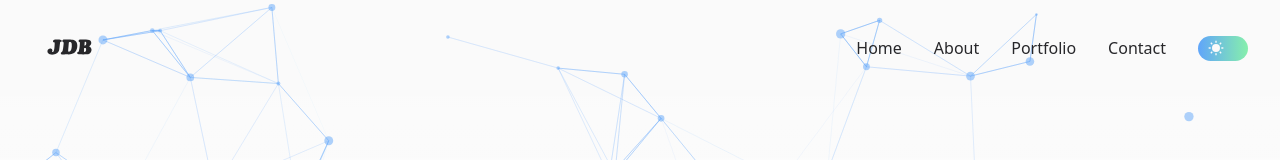
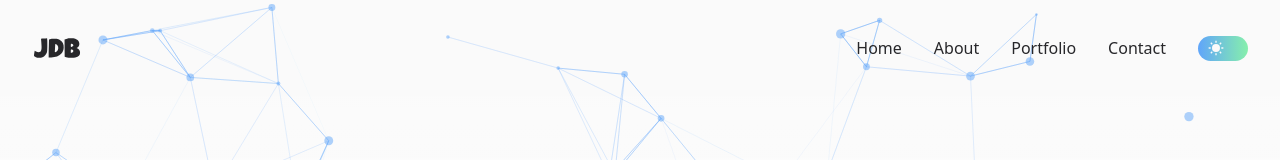
Before and after one commit to jonathandebremme/Portfolio, a Next.js app in the folder my-portfolio/: page / in a window 1280 px wide. Shown: the top 160 px of the page. Built offline with nearby package versions, Linux system fonts and the light colour scheme.

Commit message:
Changed logo + favicon

```diff
--- a/my-portfolio/app/components/Homepage.jsx
+++ b/my-portfolio/app/components/Homepage.jsx
@@ -24,15 +24,15 @@ export default function Homepage() {
         </h1>
       </div>
       <div>
-        <Link
+        <a
           className="inline-block px-7 py-3 mr-2 border-2 border-blue-400 bg-blue-400 text-zinc-50 font-medium text-sm leading-snug uppercase rounded shadow-md hover:bg-zinc-50 hover:text-green-300 hover:shadow-lg hover:border-green-300 focus:bg-zinc-50 focus:text-green-300 focus:border-green-300 focus:shadow-lg focus:outline-none focus:ring-0 active:bg-zinc-50 active:shadow-lg transition duration-150 ease-in-out"
-          href="./resume"
+          href="./resume.pdf"
           role="button"
           aria-label="Resume link button"
           target="_blank"
         >
           Resume
-        </Link>
+        </a>
         <Link
           className="inline-block px-7 py-3 mr-2 bg-transparent border-2 border-blue-400 bg-zinc-50 text-blue-400 font-medium text-sm leading-snug uppercase rounded shadow-md hover:bg-green-300 hover:shadow-lg hover:text-zinc-50 hover:border-green-300 focus:bg-green-300 focus:border-green-300 focus:text-zinc-50 focus:shadow-lg focus:outline-none focus:ring-0 active:bg-pink-500 active:shadow-lg transition duration-150 ease-in-out"
           href="/portfolio"
--- a/my-portfolio/app/components/Logo.jsx
+++ b/my-portfolio/app/components/Logo.jsx
@@ -10,121 +10,46 @@ export default function Logo({ width, height }) {
   useEffect(() => setImgHeight(height), [height]);
   return (
     <div>
-      <svg
+      {/*       <svg
         width={imgWidth}
         height={imgHeight}
         xmlns="http://www.w3.org/2000/svg"
-        viewBox="0 0 1024 1024"
+        viewBox="0 0 1024 1024" */}
+      <svg
+        version="1.0"
+        xmlns="http://www.w3.org/2000/svg"
+        width={imgWidth}
+        height={imgHeight}
+        viewBox="0 0 192.000000 192.000000"
+        preserveAspectRatio="xMidYMid meet"
+      >
+        <g
+          transform="translate(0.000000,192.000000) scale(0.100000,-0.100000)"
+          fill="currentcolor"
+          stroke="none"
         >
           <path
-          fill="currentColor"
-          d="
-M430.770569,593.104736
-	C423.347351,593.483459 416.427216,594.369507 409.398041,593.384521
-	C394.392853,591.281921 391.914124,581.360657 394.404510,569.484741
-	C395.218414,565.603455 398.523712,563.300964 402.167755,562.342834
-	C411.749329,559.823486 416.130402,553.388550 418.159821,544.039795
-	C422.927460,522.076416 426.347290,499.935364 428.849609,477.611664
-	C430.258636,465.041260 431.625610,452.500977 432.114349,439.843384
-	C432.472015,430.580597 429.800049,423.978912 420.281250,421.073975
-	C415.423828,419.591553 413.006744,415.472961 413.134216,410.675140
-	C413.301819,404.366852 415.114075,398.412781 421.090881,394.890381
-	C425.776703,392.128845 430.958191,390.848053 436.369629,390.788483
-	C472.347687,390.392548 508.335388,389.472076 544.300903,390.888824
-	C563.021423,391.626251 580.488159,396.836273 594.846191,409.553528
-	C606.225708,419.632660 612.910156,432.752716 615.652893,447.445557
-	C621.920959,481.024933 618.780212,513.478027 601.467285,543.631042
-	C587.339661,568.236450 565.567444,582.242737 538.269287,588.465088
-	C525.362610,591.407043 512.328125,592.368835 499.132172,592.277832
-	C479.138428,592.139954 459.143005,592.246338 439.148285,592.255798
-	C436.484375,592.257080 433.808472,592.176697 430.770569,593.104736
-M495.396790,516.873718
-	C495.071899,522.022461 494.813477,527.176514 494.404175,532.318542
-	C493.956940,537.937622 492.975159,543.510803 494.343597,549.172729
-	C495.324249,553.230286 497.318451,555.645020 501.750946,555.851013
-	C508.862671,556.181763 515.297546,554.539429 520.821045,549.921875
-	C529.482361,542.681152 534.205322,533.045288 537.101379,522.427429
-	C543.521118,498.890747 545.156738,474.913940 542.499329,450.732422
-	C541.567444,442.252228 538.827393,434.029785 531.790710,428.266479
-	C525.704834,423.281982 518.582275,421.969727 511.142120,424.168335
-	C505.314941,425.890381 502.944397,430.889404 502.430542,436.462006
-	C500.888763,453.182404 499.684326,469.933563 498.262299,486.665436
-	C497.432129,496.433563 496.437653,506.187744 495.396790,516.873718
-z"
+            d="M1415 1334 c-16 -3 -60 -14 -98 -25 l-67 -20 2 -331 3 -331 55 -19
+	   c79 -28 263 -35 354 -14 130 31 181 82 181 182 0 75 -33 131 -94 161 l-40 20
+	   37 24 c52 34 74 81 69 151 -5 81 -38 128 -120 168 -56 27 -77 32 -158 35 -52
+	   2 -107 1 -124 -1z m159 -236 c9 -12 16 -28 16 -36 0 -22 -48 -62 -75 -62 -24
+	   0 -25 3 -25 53 0 30 3 57 7 60 15 16 62 6 77 -15z m-20 -208 c59 -22 36 -110
+	   -29 -110 l-35 0 0 60 c0 65 8 72 64 50z"
           />
           <path
-          fill="currentColor"
-          d="
-M804.356445,501.740173
-	C820.709045,525.728394 812.767334,562.773560 788.058838,579.469727
-	C775.195007,588.162170 760.679932,591.806580 745.561279,592.028564
-	C712.255188,592.517639 678.937378,592.263306 645.624634,592.175659
-	C639.456665,592.159424 633.344177,591.106506 627.578979,588.770081
-	C620.836548,586.037659 616.952698,580.402039 616.999023,573.821411
-	C617.042908,567.598633 620.359802,562.480164 627.768982,560.493896
-	C639.094666,557.457520 639.427856,547.875916 641.510925,539.409729
-	C646.283203,520.014221 648.920593,500.215393 651.398987,480.434235
-	C653.321594,465.089081 654.250732,449.628113 654.112122,434.125549
-	C654.064758,428.837677 651.850525,425.236847 647.001465,423.204620
-	C646.234558,422.883209 645.499817,422.485413 644.748779,422.125885
-	C633.752380,416.862152 632.485535,403.374207 642.385681,396.063660
-	C647.061951,392.610535 652.458191,390.785461 658.255676,390.778320
-	C692.733337,390.735962 727.216492,390.466522 761.686035,391.014130
-	C773.974792,391.209351 785.807068,394.924133 795.198364,403.505524
-	C812.700073,419.498016 814.278992,446.554138 799.351685,465.472687
-	C795.176147,470.764771 789.961365,474.885834 785.201111,479.522949
-	C781.382202,483.243164 781.518982,484.770142 786.166199,487.406433
-	C792.865295,491.206635 799.343872,495.240662 804.356445,501.740173
-M738.556030,533.986816
-	C739.199158,527.657227 739.083923,521.361023 737.822571,515.101318
-	C736.936584,510.704346 734.508118,507.642151 730.424377,505.703217
-	C726.951477,504.054291 723.314697,504.180939 719.663147,504.165955
-	C712.900208,504.138214 712.055359,504.576294 711.589600,511.285950
-	C710.587708,525.720520 710.000488,540.183411 709.167603,554.630310
-	C708.932190,558.713379 711.015991,560.480896 714.760864,560.617554
-	C723.048462,560.919983 729.702332,557.957397 734.078125,550.632324
-	C736.976135,545.781067 737.743591,540.342834 738.556030,533.986816
-M718.257263,439.481689
-	C717.454834,447.915314 716.719849,456.356079 715.828369,464.780273
-	C715.132507,471.356293 717.113525,473.575989 723.590759,472.668030
-	C730.132874,471.750977 734.260376,467.554077 736.909729,461.813873
-	C741.081787,452.774658 741.416687,443.117798 740.859741,433.434906
-	C740.302551,423.747314 735.100342,419.512329 725.395020,420.108337
-	C722.280212,420.299591 720.352905,421.537628 719.883728,424.706848
-	C719.203247,429.303497 718.133057,433.855408 718.257263,439.481689
-z"
+            d="M396 1323 l-49 -4 7 -87 c19 -248 19 -287 2 -344 -10 -37 -24 -61
+	   -41 -72 -38 -25 -101 -20 -160 13 l-52 29 -16 -101 c-17 -116 -19 -112 63
+	   -150 34 -16 66 -21 135 -21 82 -1 95 2 143 28 60 34 101 80 134 152 20 44 22
+	   69 26 243 2 107 1 223 -3 258 l-7 63 -66 -2 c-37 -1 -89 -3 -116 -5z"
           />
           <path
-          fill="currentColor"
-          d="
-M345.334961,573.383301
-	C329.754150,585.052795 312.279297,591.189270 293.627747,594.133118
-	C276.963501,596.763306 260.407898,596.207886 244.401398,590.274536
-	C227.804779,584.122437 214.356216,574.542847 211.403015,555.617249
-	C209.288132,542.063965 213.064987,529.857666 224.069427,521.202393
-	C235.430359,512.266785 248.383102,508.922241 262.500458,514.366028
-	C274.796539,519.107483 281.181396,531.528931 278.074646,544.224792
-	C277.562012,546.319702 276.845947,548.373047 276.104065,550.401733
-	C274.896729,553.703369 272.974854,557.311890 277.093719,559.697937
-	C280.989319,561.954651 285.206482,561.641174 288.723572,558.571106
-	C293.541626,554.365417 295.814087,548.580261 297.804199,542.726379
-	C302.761200,528.145203 304.944489,512.974304 306.479340,497.763489
-	C308.617981,476.569122 310.253845,455.317108 309.689117,433.970917
-	C309.511627,427.260651 307.585815,425.199036 301.092499,425.094330
-	C295.708557,425.007477 289.857422,425.496796 287.669830,419.050720
-	C285.302277,412.074371 286.689880,405.532013 291.901306,400.109741
-	C294.978943,396.907654 298.984711,395.227112 303.116882,393.798553
-	C311.564270,390.878082 320.431702,390.132629 329.187531,389.564392
-	C348.633148,388.302307 368.137207,387.473419 387.407471,391.726410
-	C391.335602,392.593323 395.109161,393.945709 398.533051,396.066650
-	C404.555695,399.797424 406.052063,405.522766 405.147705,412.108917
-	C404.298309,418.294678 399.894623,420.371246 394.389252,421.457184
-	C386.868347,422.940704 383.444275,426.916504 382.434418,435.405884
-	C380.606842,450.768616 379.076294,466.166534 377.282166,481.533478
-	C375.431458,497.385071 373.601501,513.243042 371.421234,529.051208
-	C368.912628,547.240051 360.019684,561.851562 345.334961,573.383301
-z"
+            d="M755 1313 c-16 -2 -46 -8 -66 -14 l-36 -9 -6 -232 c-4 -128 -7 -284
+	   -7 -345 l0 -113 98 0 c172 0 295 44 382 136 66 69 91 129 97 230 10 153 -41
+	   252 -161 314 -63 32 -75 35 -170 36 -55 1 -114 0 -131 -3z m219 -243 c57 -56
+	   42 -192 -27 -244 -43 -33 -72 -37 -70 -11 0 11 4 82 8 158 l7 139 27 -7 c14
+	   -3 39 -19 55 -35z"
           />
+        </g>
       </svg>
     </div>
   );
--- a/my-portfolio/app/components/Navbar.jsx
+++ b/my-portfolio/app/components/Navbar.jsx
@@ -9,7 +9,7 @@ export default function Navbar() {
       <div className="flex justify-between items-center h-24 mx-auto px-4 text-zinc-800 bg-zinc-50 dark:text-zinc-50 dark:bg-slate-900 overflow-hidden">
         <div className="z-40 flex flex-row items-center justify-center p-4">
           <Link href="/">
-            <Logo width="75" height="75" />
+            <Logo width="50" height="50" />
           </Link>
         </div>
         <ul className="hidden md:flex z-40">
--- a/my-portfolio/app/loading.js
+++ b/my-portfolio/app/loading.js
@@ -1,5 +1,5 @@
 import Logo from "./components/Logo";
 
 export default function Loader() {
-  return <Logo />;
+  return <Logo width="50" height="50" />;
 }
```
Also changed, not shown: my-portfolio/public/svg/JDB-logo.svg (added), 1 other file (tests, documents, lock files or other folders). Lines whose indentation alone changed are shown as unchanged.
